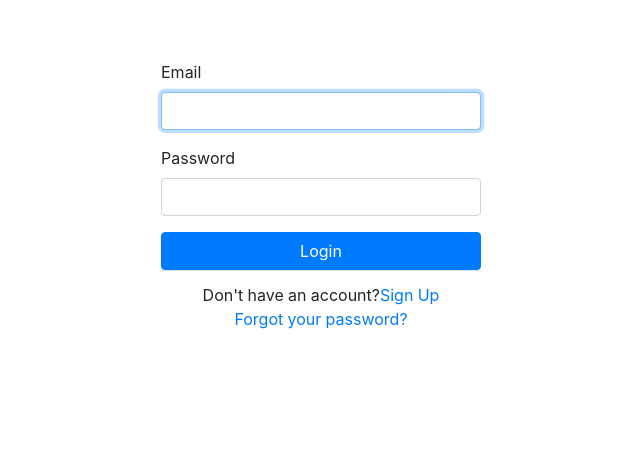
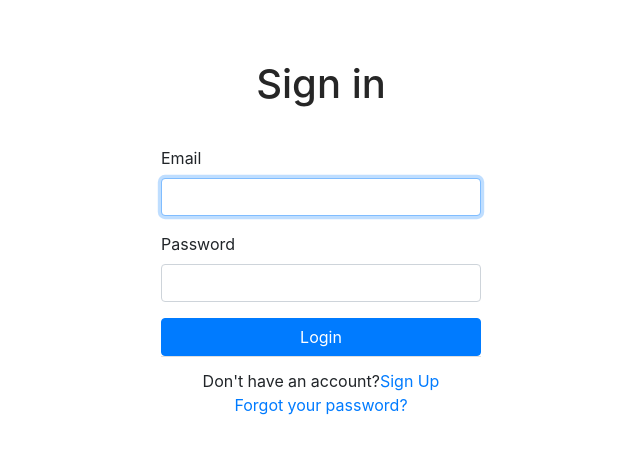
Before and after one commit to marwin1991/BorrowLend, a React app: page /login in a window 1280 px wide. Shown: the top 454 px of the page, without its empty margins (319-959 px from the left). Built offline with nearby package versions, Linux system fonts and the light colour scheme.

Commit message:
add header

```diff
--- a/src/app/Login.js
+++ b/src/app/Login.js
@@ -32,6 +32,7 @@ export default class Login extends Component {
                      margin: "0 auto",
                      maxWidth: "320px",
                  }}>
+                <h1 className="d-flex justify-content-center" style={{paddingBottom:"30px"}}>Sign in</h1>
                 <Form onSubmit={this.handleSubmit}>
                     <Form.Group controlId="email" bsSize="large">
                         <Form.Label>Email</Form.Label>
```
